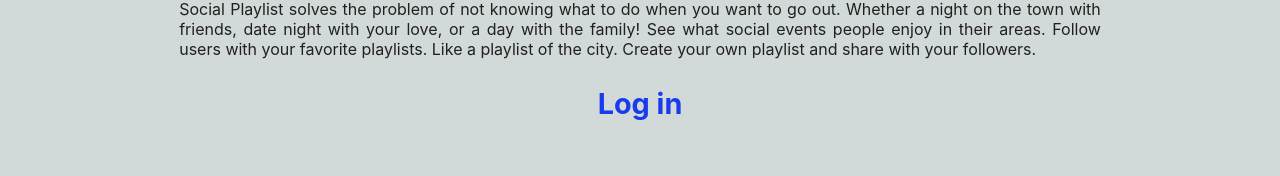
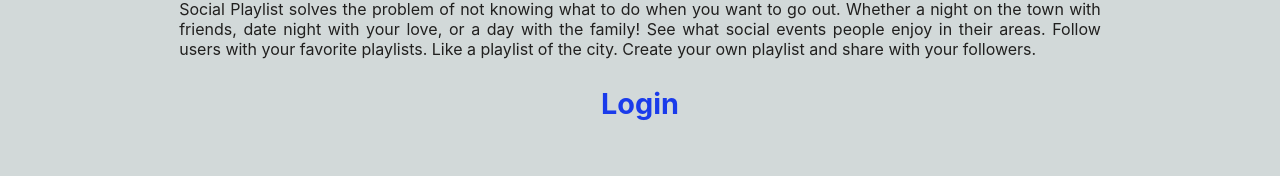
Before and after one commit to zeecelest/livelist-client, a React (Create React App) app: page / in a window 1280 px wide. Shown: the part 152-328 px from the top of the page. Built offline with nearby package versions, Linux system fonts and the light colour scheme; no server answers.

Commit message:
real login / reg spec

```diff
--- a/src/components/LoginForm/LoginForm.js
+++ b/src/components/LoginForm/LoginForm.js
@@ -14,8 +14,6 @@ class LoginForm extends Component {
   static contextType = UserContext;
 
   state = { error: null };
-
-  //firstInput = React.createRef();
 
   handleSubmit = (ev) => {
     ev.preventDefault();
@@ -39,16 +37,12 @@ class LoginForm extends Component {
       });
   };
 
-  // componentDidMount() {
-  //   this.firstInput.current.focus();
-  // }
-
   render() {
     const { error } = this.state;
     return (
       <form onSubmit={this.handleSubmit} className="loginForm">
         <div role="alert">{error && <p>{error}</p>}</div>
-        <h4 className="loginTitle">Log in</h4>
+        <h4 className="loginTitle">Login</h4>
         <div>
           <TextInput
             label="Username"
--- a/src/services/auth-api-service.js
+++ b/src/services/auth-api-service.js
@@ -1,5 +1,5 @@
-import config from "../config";
-import TokenService from "./token-service";
+import config from '../config';
+import TokenService from './token-service';
 
 const AuthApiService = {
   postPlaylist(playlist) {
@@ -7,34 +7,34 @@ const AuthApiService = {
   },
   postUser(user) {
     return fetch(`${config.API_ENDPOINT}/user`, {
-      method: "POST",
+      method: 'POST',
       headers: {
-        "content-type": "application/json"
+        'content-type': 'application/json'
       },
       body: JSON.stringify(user)
-    }).then(res =>
-      !res.ok ? res.json().then(e => Promise.reject(e)) : res.json()
+    }).then((res) =>
+      !res.ok ? res.json().then((e) => Promise.reject(e)) : res.json()
     );
   },
   postLogin({ username, password }) {
     return fetch(`${config.API_ENDPOINT}/auth/token`, {
-      method: "POST",
+      method: 'POST',
       headers: {
-        "content-type": "application/json"
+        'content-type': 'application/json'
       },
       body: JSON.stringify({ username, password })
-    }).then(res =>
-      !res.ok ? res.json().then(err => Promise.reject(err)) : res.json()
+    }).then((res) =>
+      !res.ok ? res.json().then((e) => Promise.reject(e)) : res.json()
     );
   },
   refreshToken() {
     return fetch(`${config.API_ENDPOINT}/auth/token`, {
-      method: "PUT",
+      method: 'PUT',
       headers: {
         authorization: `Bearer ${TokenService.getAuthToken()}`
       }
-    }).then(res =>
-      !res.ok ? res.json().then(e => Promise.reject(e)) : res.json()
+    }).then((res) =>
+      !res.ok ? res.json().then((e) => Promise.reject(e)) : res.json()
     );
   }
 };
```
Also changed, not shown: 2 other files (tests, documents, lock files or other folders).
